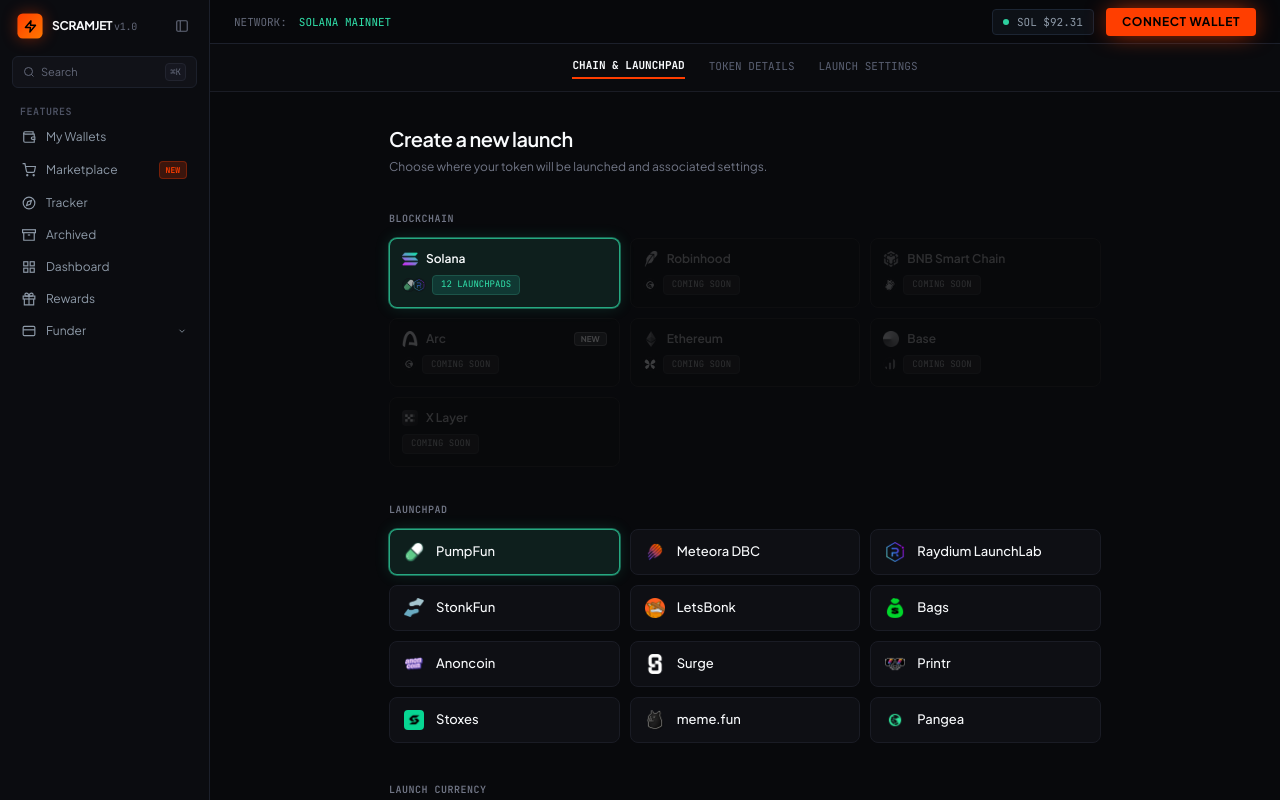
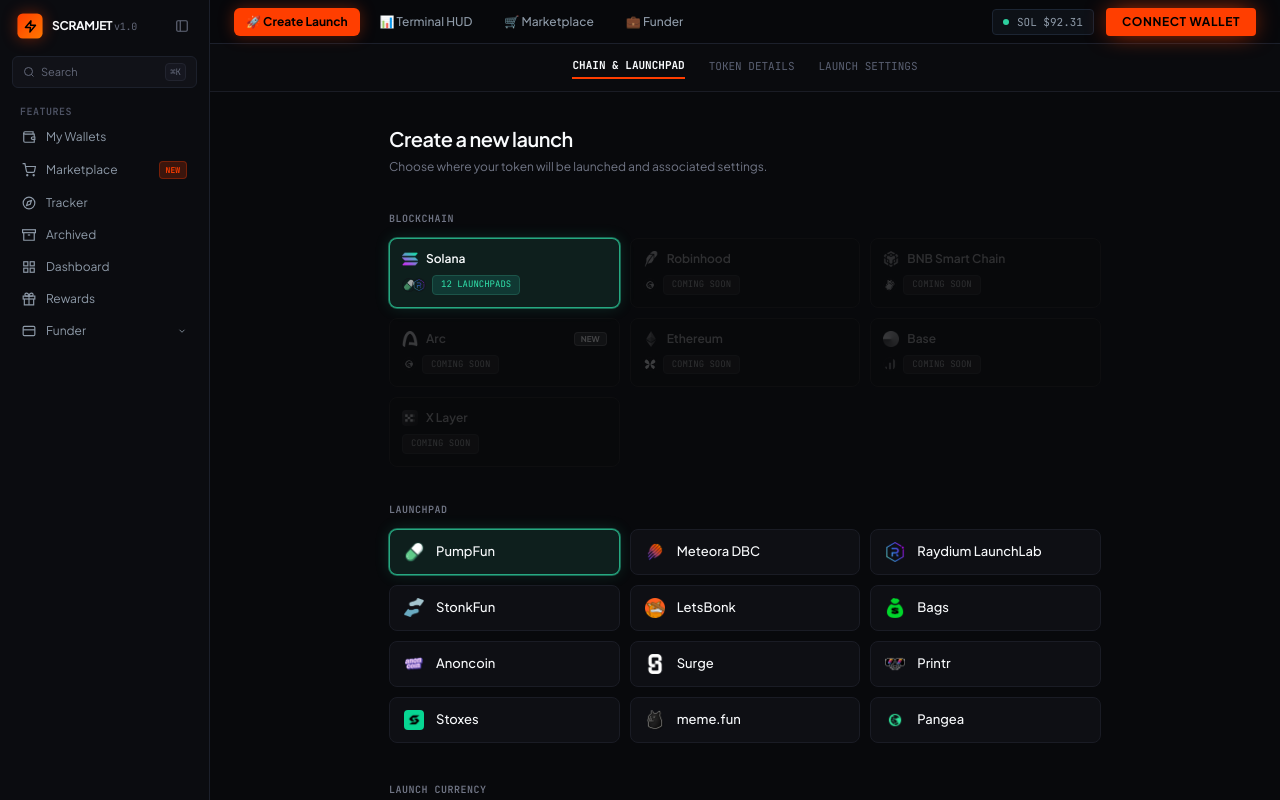
Before and after one commit to 0xfuckian/scramjet-prototype, a Next.js app: page /launch in a window 1280 px wide. Shown: the top 800 px of the page. Built offline with nearby package versions, Linux system fonts and the light colour scheme; what @solana/web3.js would draw is missing.

Commit message:
fix: restrict homepage to Live on Solana, add direct launch navigation tabs, and link Open SCRAMJET to /launch

```diff
--- a/src/app/page.tsx
+++ b/src/app/page.tsx
@@ -31,22 +31,33 @@ export default function HomePage() {
           Launch across 12 launchpads. Manage wallets, trade, automate and monitor execution from one place.
         </p>
 
-        {/* Live on & Secured by badges */}
+        {/* Live on Solana & Secured by badges */}
         <div className="flex flex-wrap items-center justify-center gap-6 pt-2 text-xs font-mono text-[#8E9AA8]">
           <div className="flex items-center gap-2">
             <span>Live on</span>
             <div className="flex items-center gap-1.5">
               <img src="/icons/chains/sol.webp" alt="Solana" className="w-4 h-4 object-contain" />
-              <img src="/icons/chains/base.webp" alt="Base" className="w-4 h-4 object-contain" />
-              <img src="/icons/chains/eth.webp" alt="Ethereum" className="w-4 h-4 object-contain" />
-              <img src="/icons/chains/bsc.webp" alt="BNB" className="w-4 h-4 object-contain" />
-              <img src="/icons/chains/arc.webp" alt="Arc" className="w-4 h-4 object-contain" />
+              <span className="text-[#31E3AC] font-bold">Solana</span>
             </div>
           </div>
           <div className="flex items-center gap-1.5 text-[#F8FAFC]">
             <span className="text-[#636879]">Secured by</span>
             <span className="font-bold">turnkey</span>
           </div>
+          <div className="flex items-center gap-1.5 text-[#FF3E00]">
+            <span className="text-[#636879]">Minimum:</span>
+            <span className="font-bold">0.01 SOL</span>
+          </div>
+        </div>
+
+        {/* Direct Action Link to Launch */}
+        <div className="pt-2">
+          <Link
+            href="/launch"
+            className="inline-flex items-center gap-2 px-6 py-3 rounded-full bg-[#FF3E00] hover:bg-[#FF5500] text-black font-extrabold text-xs tracking-wider uppercase transition-all shadow-[0_0_20px_rgba(255,62,0,0.4)] hover:scale-105"
+          >
+            <span>Launch a Token on Solana →</span>
+          </Link>
         </div>
 
         {/* Product Terminal Hero Mockup (Screenshot 1) */}
--- a/src/components/layout/AppShell.tsx
+++ b/src/components/layout/AppShell.tsx
@@ -38,12 +38,12 @@ export function AppShell({ children }: { children: React.ReactNode }) {
             </Link>
           </nav>
 
-          <div className="flex items-center gap-4">
+          <div className="flex items-center gap-3">
             <Link
-              href="/workspace"
-              className="h-[34px] px-5 rounded-full bg-[#F8FAFC] hover:bg-[#FFFFFF] text-[#07080B] font-bold text-xs tracking-tight flex items-center justify-center transition-all shadow-[0_0_20px_rgba(255,255,255,0.2)] hover:scale-[1.02] active:scale-[0.98]"
+              href="/launch"
+              className="h-[36px] px-6 rounded-full bg-[#F8FAFC] hover:bg-[#FFFFFF] text-[#07080B] font-bold text-xs tracking-tight flex items-center justify-center transition-all shadow-[0_0_20px_rgba(255,255,255,0.25)] hover:scale-[1.03] active:scale-[0.98]"
             >
-              Open SCRAMJET
+              Open SCRAMJET →
             </Link>
           </div>
         </header>
@@ -272,12 +272,51 @@ export function AppShell({ children }: { children: React.ReactNode }) {
 
         {/* Right Main Content Stage */}
         <div className="flex-1 flex flex-col overflow-y-auto bg-[#08090C]">
-          {/* Top Minimal Strip with WalletButton */}
+          {/* Top Minimal Strip with Fast Navigation & WalletButton */}
           <div className="h-[44px] px-6 border-b border-[#1C202B] flex items-center justify-between text-xs bg-[#08090C]/90 backdrop-blur z-20 sticky top-0">
-            <div className="flex items-center gap-3">
-              <span className="font-mono text-[11px] text-[#636879]">NETWORK:</span>
-              <span className="font-mono text-[11px] text-[#31E3AC]">SOLANA MAINNET</span>
+            <div className="flex items-center gap-2">
+              <Link
+                href="/launch"
+                className={`px-3 py-1.5 rounded-md font-bold text-xs flex items-center gap-1.5 transition-all ${
+                  pathname === "/launch"
+                    ? "bg-[#FF3E00] text-black shadow-[0_0_15px_rgba(255,62,0,0.35)]"
+                    : "bg-[#161720] border border-[#22242F] text-[#F8FAFC] hover:border-[#FF3E00]"
+                }`}
+              >
+                <span>🚀 Create Launch</span>
+              </Link>
+              <Link
+                href="/workspace"
+                className={`px-3 py-1.5 rounded-md font-medium text-xs flex items-center gap-1.5 transition-all ${
+                  pathname === "/workspace"
+                    ? "bg-[#161722] text-[#F8FAFC] border border-[#31E3AC]"
+                    : "text-[#8E9AA8] hover:text-[#F8FAFC]"
+                }`}
+              >
+                <span>📊 Terminal HUD</span>
+              </Link>
+              <Link
+                href="/marketplace"
+                className={`px-3 py-1.5 rounded-md font-medium text-xs flex items-center gap-1.5 transition-all ${
+                  pathname === "/marketplace"
+                    ? "bg-[#161722] text-[#F8FAFC] border border-[#31E3AC]"
+                    : "text-[#8E9AA8] hover:text-[#F8FAFC]"
+                }`}
+              >
+                <span>🛒 Marketplace</span>
+              </Link>
+              <Link
+                href="/funder"
+                className={`px-3 py-1.5 rounded-md font-medium text-xs flex items-center gap-1.5 transition-all ${
+                  pathname === "/funder"
+                    ? "bg-[#161722] text-[#F8FAFC] border border-[#31E3AC]"
+                    : "text-[#8E9AA8] hover:text-[#F8FAFC]"
+                }`}
+              >
+                <span>💼 Funder</span>
+              </Link>
             </div>
+
             <div className="flex items-center gap-3">
               <div className="flex items-center gap-2 bg-[#0D1117] px-2.5 py-1 rounded border border-[#1C2533] text-[11px] font-mono">
                 <span className="w-1.5 h-1.5 rounded-full bg-[#31E3AC] animate-pulse" />
```
